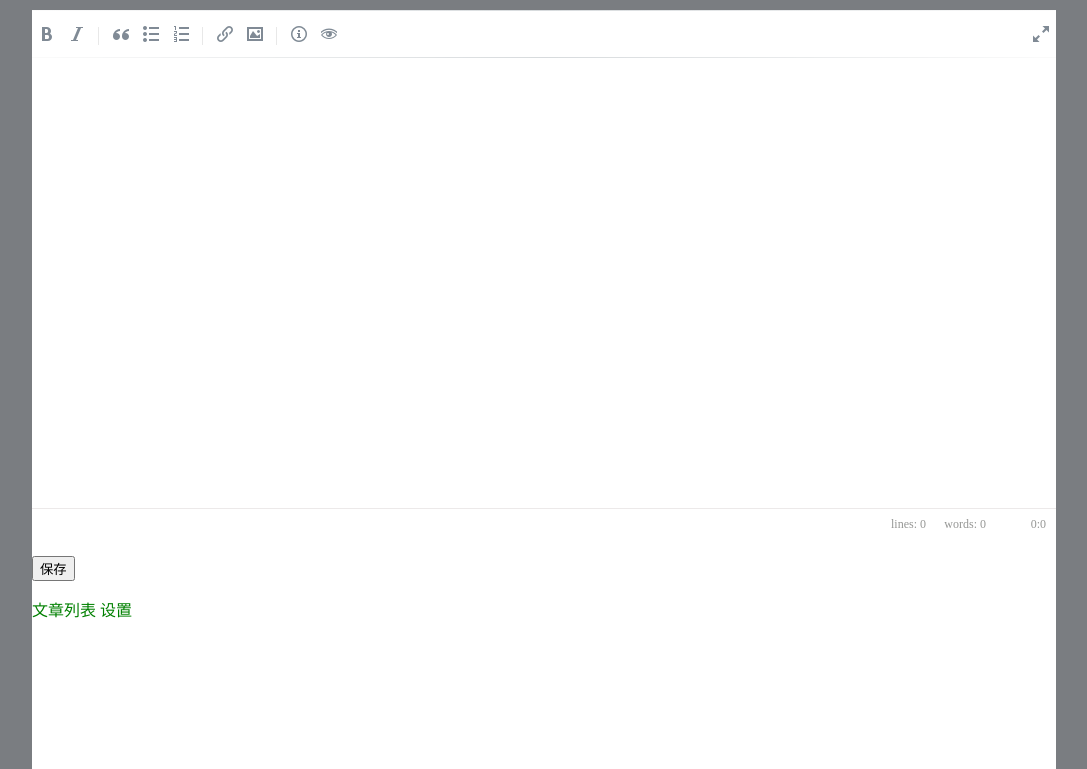
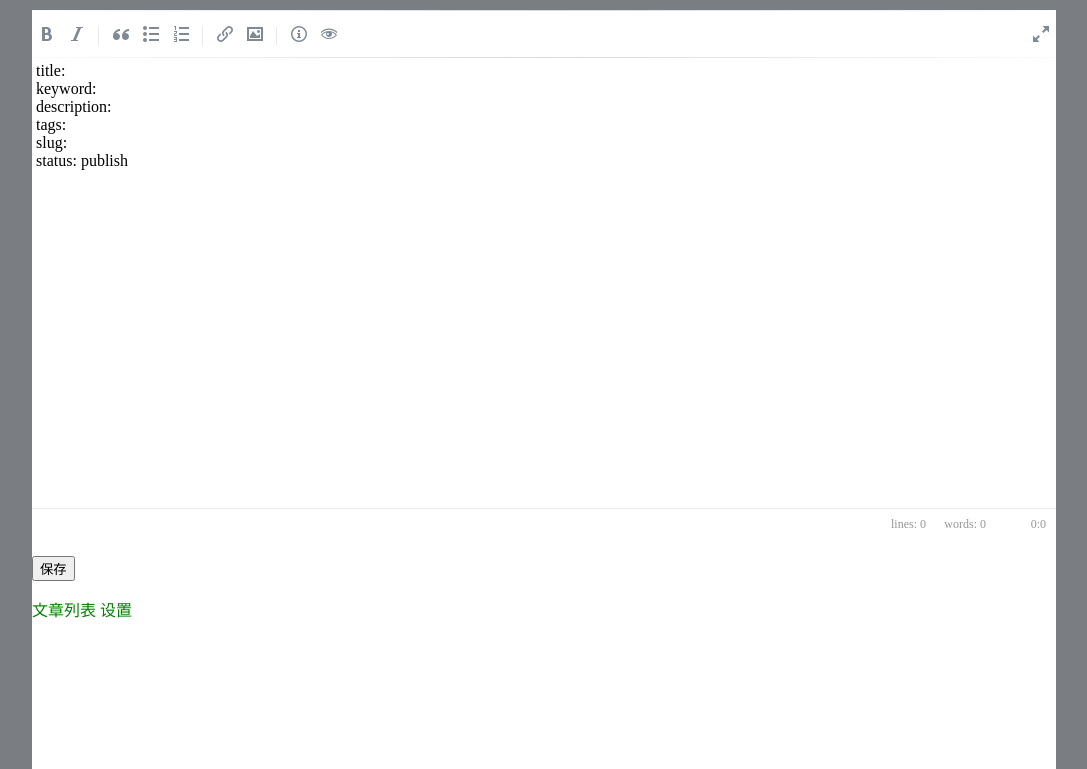
Before and after one commit to coderhwz/online-md-blog, a Flask app: page /admin/post/edit in a window 1280 px wide. Shown: the top 769 px of the page, without its empty margins (96-1183 px from the left). Run offline with Flask 2, Linux system fonts and the light colour scheme; the visitor is signed in with stand-in values (Sample User, id 1); some libraries are stand-ins or nearby versions.

Commit message:
添加关键字和描述标签，添加文章默认一些东西

```diff
--- a/app.py
+++ b/app.py
@@ -153,8 +153,10 @@ def show_tag_posts(slug):
     cursor = db.cursor()
     cursor.execute('SELECT * FROM tags WHERE name="%s"' % (slug))
     tag = cursor.fetchone()
+    if not tag:
+        abort(404)
     cursor.execute('SELECT * FROM posts JOIN tags WHERE posts.status="publish"'
-            ' AND  tags.name="%s"'% (slug))
+            ' AND  tags.name=?', (slug))
     posts = cursor.fetchall()
     return render_template('tag-posts.html',posts=posts,tag=tag)
 
@@ -197,7 +199,7 @@ def post_edit():
             'admonition','meta'])
         content = md.convert(mdtext)
         title = md.Meta.get('title',[""])[0].strip()
-        keyword = md.Meta.get('keyword',[""])[0].strip()
+        keyword = md.Meta.get('keywords',[""])[0].strip()
         slug = md.Meta.get('slug',[""])[0].strip()
         desc = md.Meta.get('description',[""])[0].strip()
         status = md.Meta.get('status',[""])[0].strip()
@@ -233,6 +235,8 @@ def post_edit():
             post = cursor.fetchone()
         else:
             post = {}
+            post['markdown']="title: \nkeyword:\ndescription: \ntags: \n"\
+                    "slug: \nstatus: publish\n"
         return render_template('admin/post/edit.html',post=post)
 
 def save_tags(tags):
--- a/templates/layout.html
+++ b/templates/layout.html
@@ -1,7 +1,9 @@
 <html>
     <head>
         <meta charset="utf-8">
-        <title>coderhwz</title>
+        <title>{% block title %}coderhwz's blog{% endblock %}</title>
+        <meta name="keywords" content="{% block keywords %}{% endblock %}" />
+        <meta name="description" content="{% block desc %}{% endblock %}" />
         <link rel="icon" type="image/png" href="{{ url_for('static',filename='favicon.ico') }}">
         <link rel="stylesheet" href="{{ url_for('static',filename='css/style.css') }}" type="text/css" media="screen" charset="utf-8">
         {% block head %}
```
Also changed, not shown: templates/post.html (+9 -1 lines).
